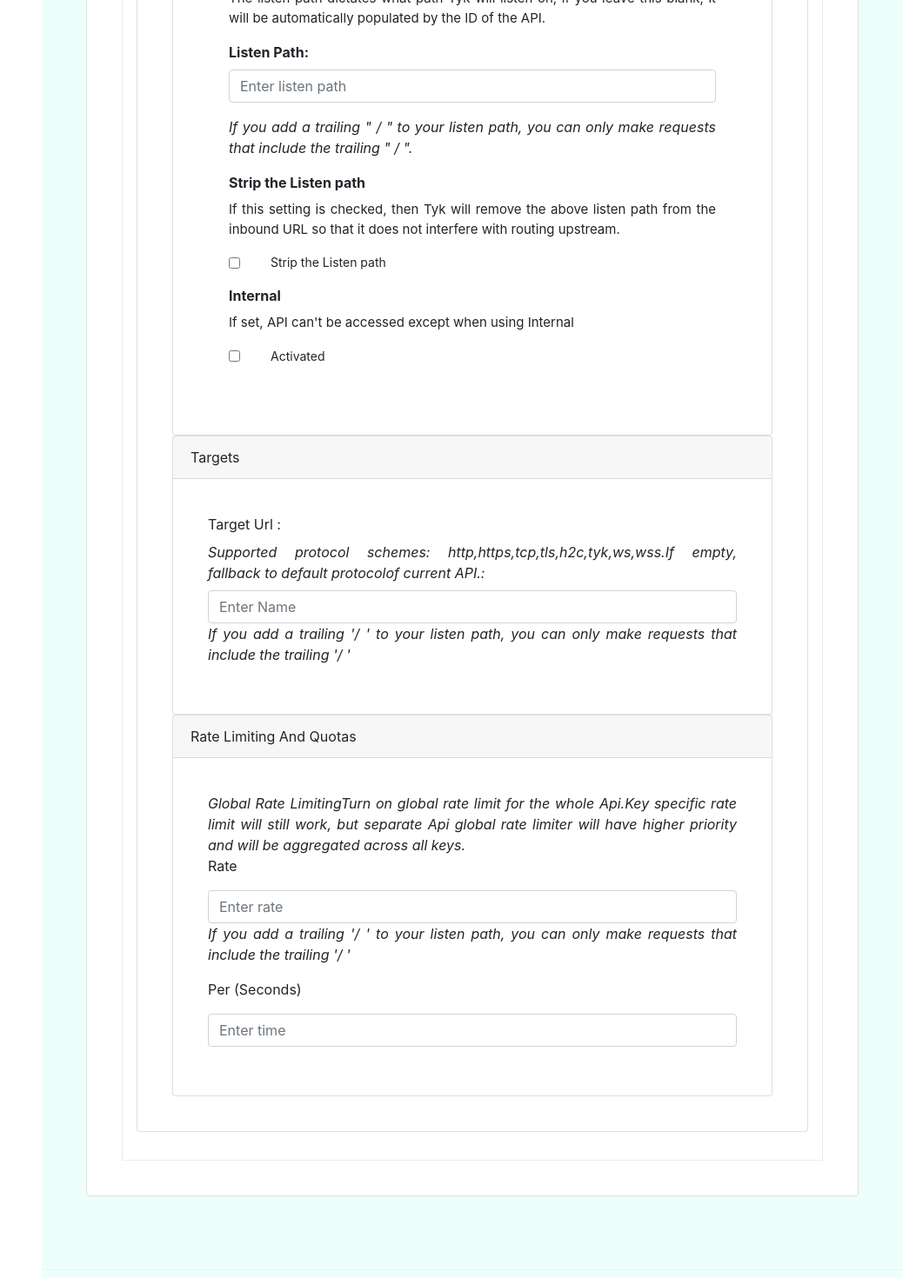
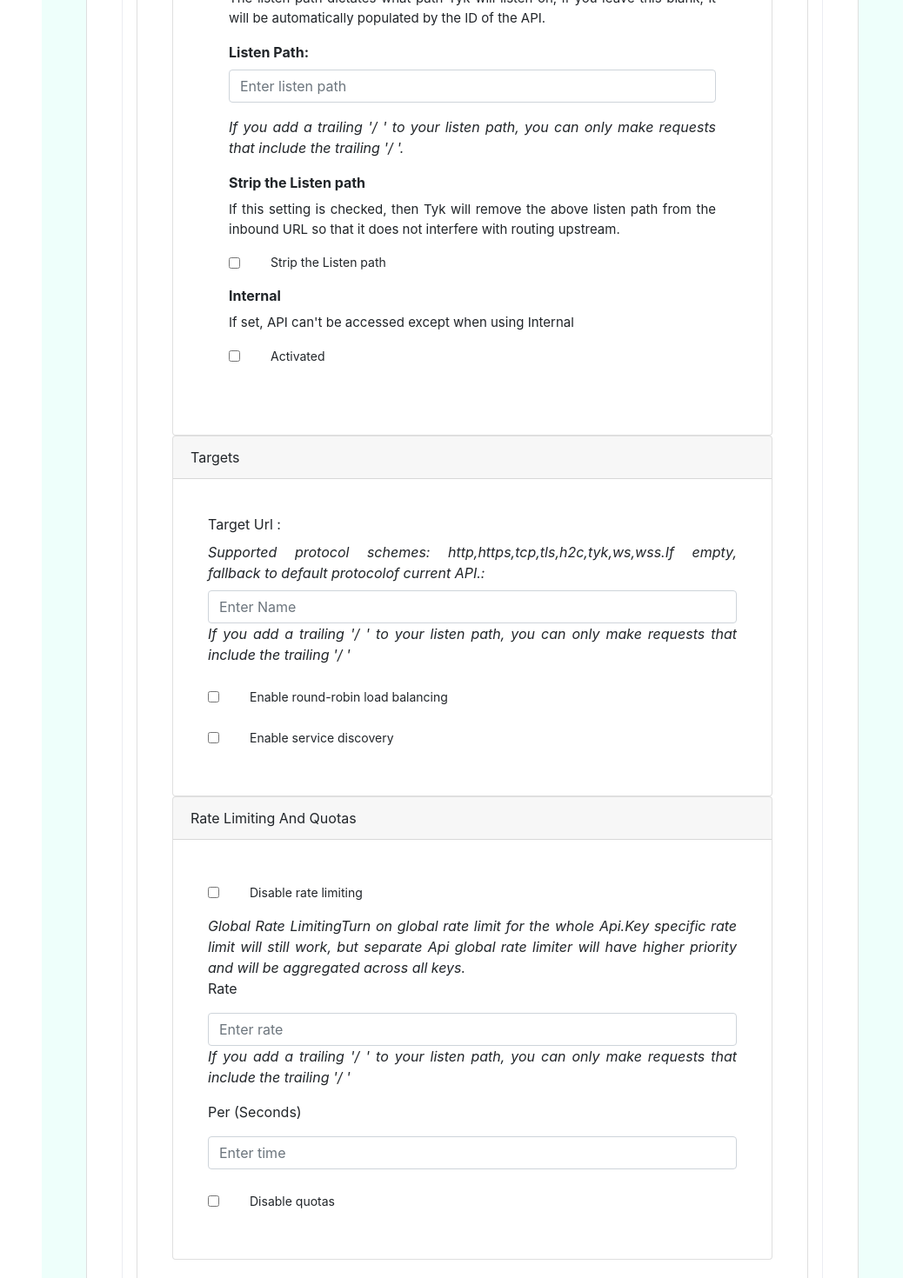
Before and after one commit to NeoSOFT-Technologies/application-gateway, a React (Create React App) app in the folder src/UI/: page /update in a window 1280 px wide. Shown: the part 540-2010 px from the top of the page at 87% size, without its empty margins (227-1280 px from the left). Built offline with nearby package versions, Linux system fonts and the light colour scheme.

Commit message:
Added Checkboxex for TargetURL and RateLimit components

```diff
--- a/src/UI/src/pages/features/APIs/Update/Setting/ListenPath/ListenPath.tsx
+++ b/src/UI/src/pages/features/APIs/Update/Setting/ListenPath/ListenPath.tsx
@@ -32,9 +32,9 @@ export default function ListenPath() {
                     />
                   </Form.Group>
                   <i>
-                    If you add a trailing &quot; / &quot; to your listen path,
-                    you can only make requests that include the trailing &quot;
-                    / &quot;.
+                    If you add a trailing &apos;/ &apos; to your listen path,
+                    you can only make requests that include the trailing &apos;/
+                    &apos;.
                   </i>
                 </Col>
                 <Col md={12}>
--- a/src/UI/src/pages/features/APIs/Update/Setting/RateLimit/RateLimit.tsx
+++ b/src/UI/src/pages/features/APIs/Update/Setting/RateLimit/RateLimit.tsx
@@ -13,6 +13,15 @@ export default function RateLimit() {
             <div className="card-body">
               <Form>
                 <Row>
+                  <Col md="12">
+                    <Form.Group className="mb-3">
+                      <Form.Check
+                        type="switch"
+                        id="custom-switch"
+                        label="Disable rate limiting"
+                      />
+                    </Form.Group>
+                  </Col>
                   <Col md="12">
                     <i> Global Rate Limiting</i>
                     <i className="mb-3">
@@ -39,6 +48,8 @@ export default function RateLimit() {
                         trailing &apos;/ &apos;
                       </i>
                     </Form.Group>
+                  </Col>
+                  <Col md="12">
                     <Form.Group className="mb-3">
                       <Form.Label> Per (Seconds)</Form.Label>
                       <br />
@@ -53,6 +64,15 @@ export default function RateLimit() {
                       />
                     </Form.Group>
                   </Col>
+                  <Col md="12">
+                    <Form.Group className="mb-3">
+                      <Form.Check
+                        type="switch"
+                        id="custom-switch"
+                        label="Disable quotas"
+                      />
+                    </Form.Group>
+                  </Col>
                 </Row>
               </Form>
             </div>
--- a/src/UI/src/pages/features/APIs/Update/Setting/TargetUrl/TargetUrl.tsx
+++ b/src/UI/src/pages/features/APIs/Update/Setting/TargetUrl/TargetUrl.tsx
@@ -35,6 +35,24 @@ export default function TargetUrl() {
                       </i>
                     </Form.Group>
                   </Col>
+                  <Col md="12">
+                    <Form.Group className="mb-3">
+                      <Form.Check
+                        type="switch"
+                        id="custom-switch"
+                        label="Enable round-robin load balancing"
+                      />
+                    </Form.Group>
+                  </Col>
+                  <Col md="12">
+                    <Form.Group className="mb-3">
+                      <Form.Check
+                        type="switch"
+                        id="custom-switch"
+                        label="Enable service discovery"
+                      />
+                    </Form.Group>
+                  </Col>
                 </Row>
               </Form>
             </div>
```
